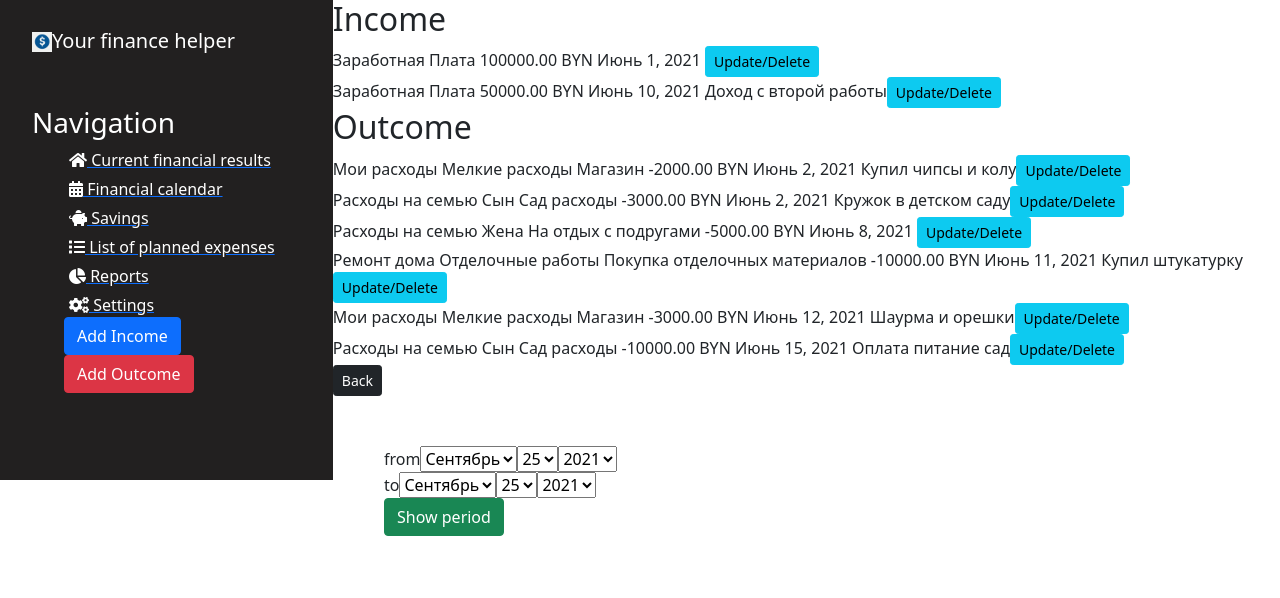
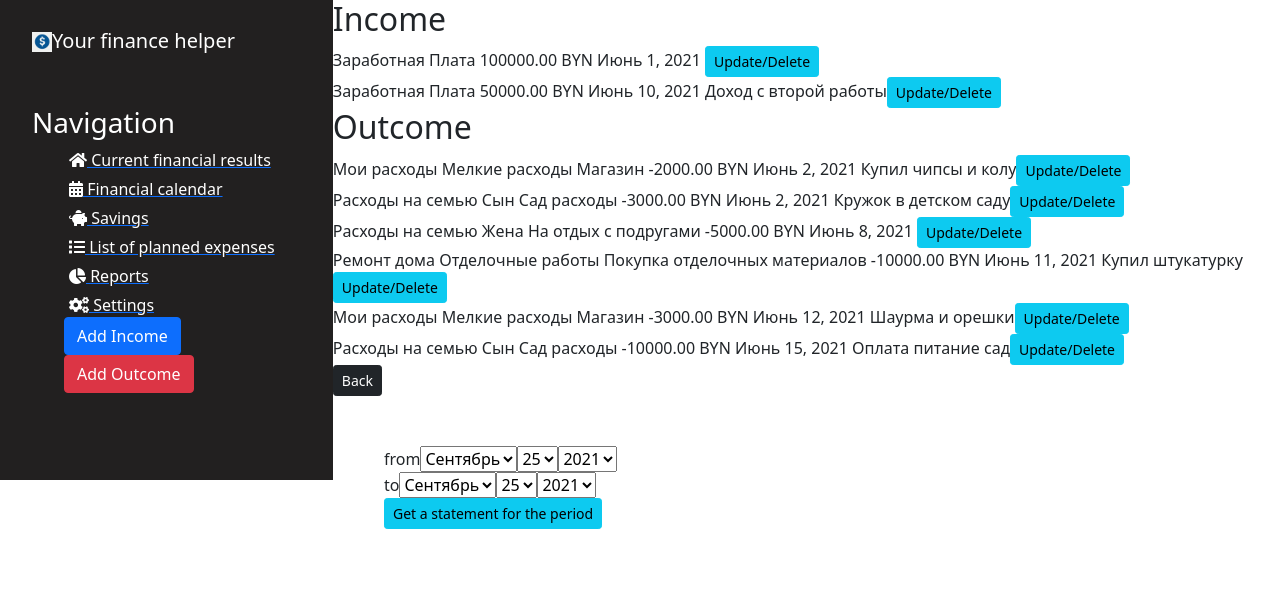
Before and after one commit to Our-Dream-Company/Your_finance_helper, a Django app: page /reports/detailed_current_financial_results in a window 1280 px wide. Shown: the top 598 px of the page. Run offline with Django 3.2, Linux system fonts and the light colour scheme; data comes from the database, SQL or seed files in the repository; some libraries are stand-ins or nearby versions.

Commit message:
WIP corrected view

```diff
--- a/your_finance_helper/main_page/forms.py
+++ b/your_finance_helper/main_page/forms.py
@@ -137,7 +137,7 @@ class AddNewNameForm(ModelForm):
         widgets = {
             'name': TextInput(attrs={
                 'class': 'form-control',
-                'placeholder': 'Category'
+                'placeholder': 'Name'
             }),
             'to_category': Select(attrs={
                 'class': 'form-control',
--- a/your_finance_helper/main_page/templates/main_page/add_new_category.html
+++ b/your_finance_helper/main_page/templates/main_page/add_new_category.html
@@ -6,8 +6,8 @@
 {% block content %}
         <form action="{% url 'add_new_category' %}" method="post">
             {% csrf_token %}
+            {{ form.to_section }}
             {{ form.category }}
-            {{ form.to_section }}
             <button class="btn btn-success" type="submit">Create Category</button>
         </form>
 {% endblock %}
--- a/your_finance_helper/main_page/templates/main_page/add_new_name.html
+++ b/your_finance_helper/main_page/templates/main_page/add_new_name.html
@@ -6,8 +6,8 @@
 {% block content %}
         <form action="{% url 'add_new_name' %}" method="post">
             {% csrf_token %}
+            {{ form.to_category }}
             {{ form.name }}
-            {{ form.to_category }}
             <button class="btn btn-success" type="submit">Create Name</button>
         </form>
 {% endblock %}
--- a/your_finance_helper/reports/templates/reports/detailed_current_financial_results.html
+++ b/your_finance_helper/reports/templates/reports/detailed_current_financial_results.html
@@ -36,8 +36,11 @@
       {% csrf_token %}
       {{ 'from' }}{{ form.start_date }}<br>
       {{ 'to' }}{{ form.end_date }}
-      <button class="btn btn-success" type="submit">Show period</button>
+      <a href="{% url 'test' pk=form.start_date pk=form.end_date %}" class="btn btn-info btn-sm">Get a statement for the period</a><br>
     </form>
 
 
 {% endblock %}
+<!--
+    <button class="btn btn-success" type="submit">Show period</button>
+-->
--- a/your_finance_helper/reports/urls.py
+++ b/your_finance_helper/reports/urls.py
@@ -10,5 +10,7 @@ urlpatterns = [
     path('detailed_current_financial_results/<int:pk>/update',
          views.TransactionUpdateView.as_view(), name='transaction_update'),
     path('detailed_current_financial_results/<int:pk>/delete',
-         views.TransactionDeleteView.as_view(), name='transaction_delete')
+         views.TransactionDeleteView.as_view(), name='transaction_delete'),
+    path(r'^test/(?P<pk>[0-9]+)(?P<pk_alt>[0-9]+)$',
+         views.Test.as_view(), name='test')
 ]
--- a/your_finance_helper/reports/views.py
+++ b/your_finance_helper/reports/views.py
@@ -40,3 +40,14 @@ class TransactionDeleteView(UpdateView):
     form_class = TransactionDeleteForm
     context_object_name = 'transaction_d_form'
     success_url = reverse_lazy('detailed_current_financial_results')
+
+
+class Test(DetailView):
+    model = GeneralTable
+    template_name = 'reports/test.html'
+
+    def get_context_data(self, **kwargs):
+        context = super(Test, self).get_context_data(**kwargs)
+        page_alt = GeneralTable.objects.get(id=self.kwargs.get('pk_alt', ''))
+        context['page_alt'] = page_alt
+        return context
```
Also changed, not shown: your_finance_helper/reports/templates/reports/test.html (added, +10 -0 lines).
